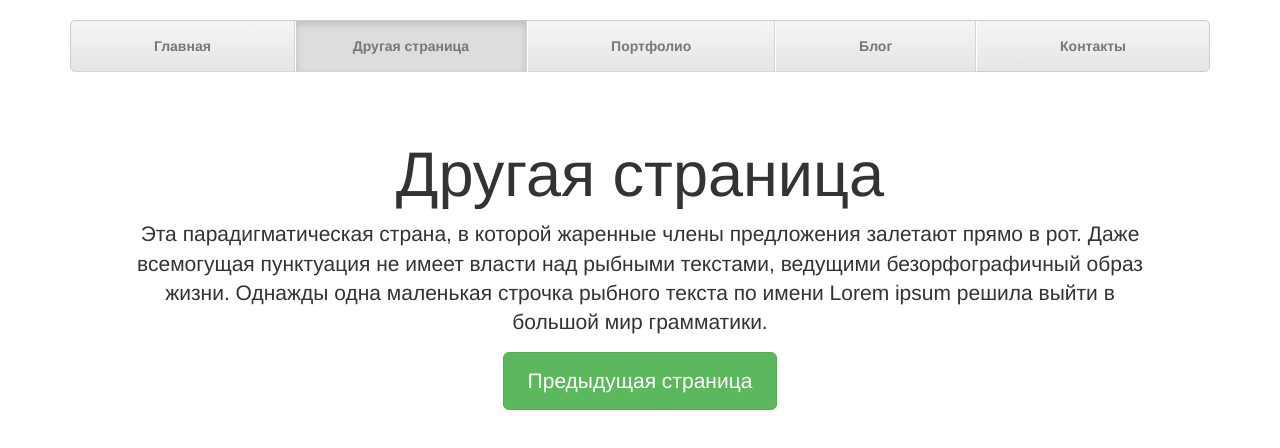
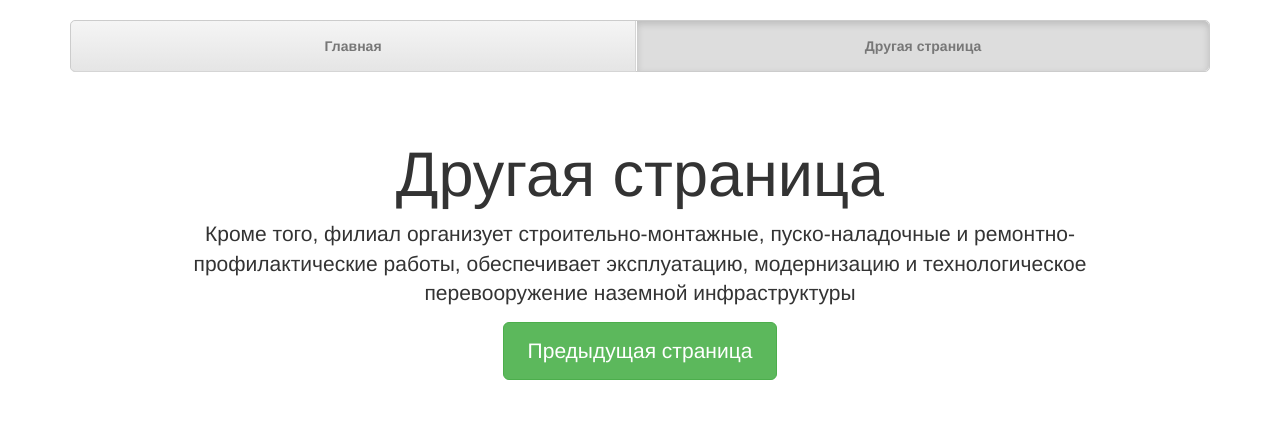
Before and after one commit to nawame4ta/nawame4ta.github.io, a plain HTML site: page second.html in a window 1280 px wide. Drawn offline with nearby package versions, Linux system fonts and the light colour scheme.

Commit message:
Change text

```diff
--- a/second.html
+++ b/second.html
@@ -19,14 +19,11 @@
       <ul class="nav nav-justified">
         <li><a href="index.html">Главная</a></li>
         <li class="active"><a href="second.html">Другая страница</a></li>
-        <li><a href="#">Портфолио</a></li>
-        <li><a href="#">Блог</a></li>
-        <li><a href="#">Контакты</a></li>
       </ul>
     </nav>
     <div class="jumbotron">
       <h1>Другая страница</h1>
-      <p class="lead">Эта парадигматическая страна, в которой жаренные члены предложения залетают прямо в рот. Даже всемогущая пунктуация не имеет власти над рыбными текстами, ведущими безорфографичный образ жизни. Однажды одна маленькая строчка рыбного текста по имени Lorem ipsum решила выйти в большой мир грамматики.</p>
+      <p class="lead">Кроме того, филиал организует строительно-монтажные, пуско-наладочные и ремонтно-профилактические работы, обеспечивает эксплуатацию, модернизацию и технологическое перевооружение наземной инфраструктуры</p>
       <p><a class="btn btn-lg btn-success" href="index.html" role="button">Предыдущая страница</a></p>
     </div>
   </div>
```
Also changed, not shown: index.html (+1 -4 lines).
